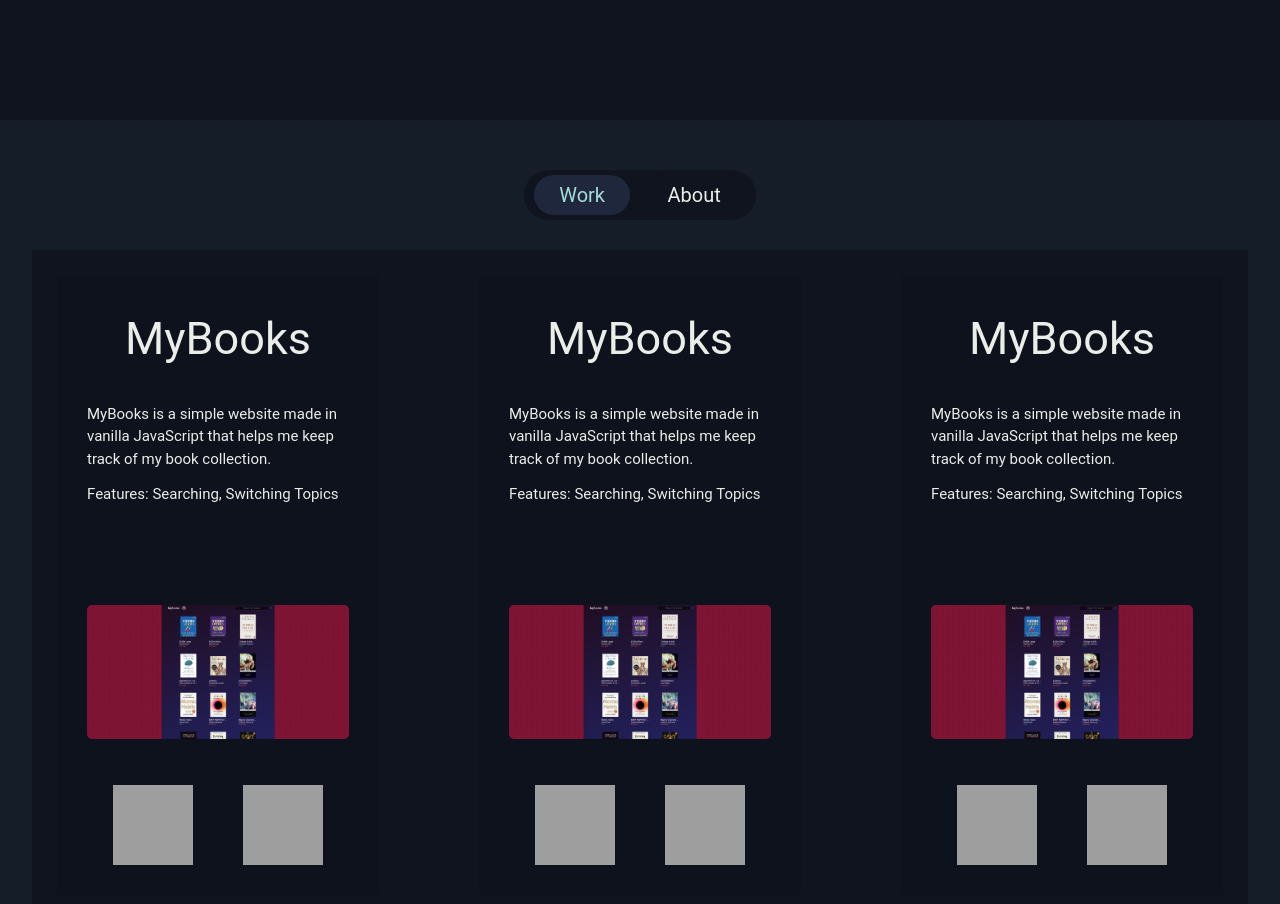
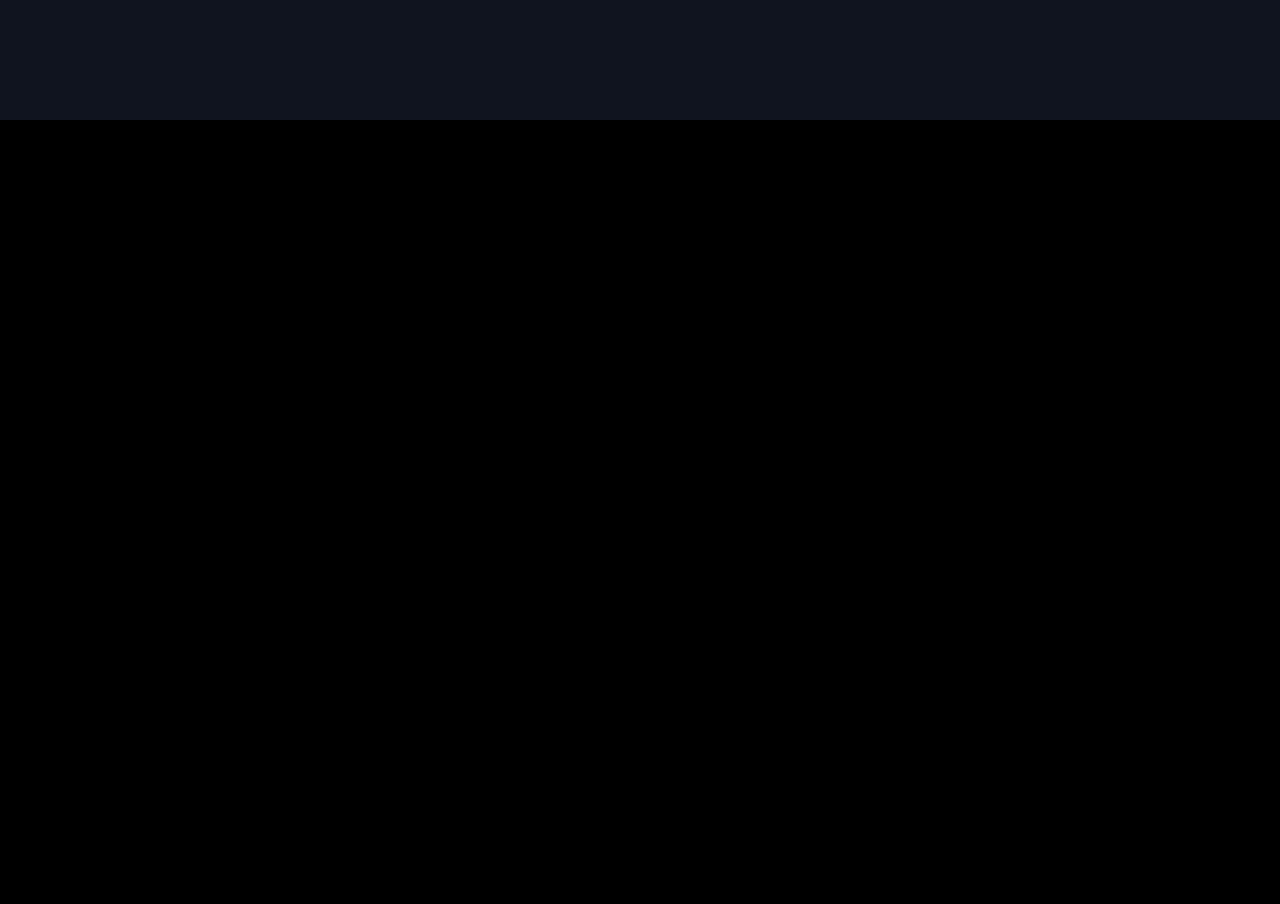
Before and after one commit to KevinHoffmannLU/portfolio, a React (Vite) app: page / in a window 1280 px wide. Shown: the part 680-1584 px from the top of the page. After the commit the page ends 800 px from the top, so only its background shows below. Built offline with nearby package versions, Linux system fonts and the light colour scheme; grey boxes are pictures that could not be loaded.

Commit message:
adding content to the about section and making the projects accept values

```diff
--- a/src/App.tsx
+++ b/src/App.tsx
@@ -1,5 +1,5 @@
 import Main from "./components/Main";
-import Projects from "./components/Projects";
+import View from "./components/View";
 // import Contact from "./components/Contact";
 import { Toaster } from "@/components/ui/toaster";
 
@@ -10,7 +10,9 @@ function App() {
 
       <Toaster />
 
-      <Projects />
+      <div className="hidden 1.5k:block">
+        <View />
+      </div>
 
       {/* <Contact /> */}
     </>
--- a/src/components/About.tsx
+++ b/src/components/About.tsx
@@ -1,5 +1,34 @@
 export default function About() {
   return (
-    <section className="w-[95vw] h-[85vh] bg-[#10141f] mt-12">about</section>
+    <section className="w-[95vw] h-[80vh] 2k:h-[85vh] bg-[#10141f] mt-12 p-12 px-[20rem] flex flex-col text-[2rem] 2k:text-[2.4rem]">
+      <h1 className="text-[4.5rem] 2k:text-[5.5rem] text-center">About Me</h1>
+      <p className="mt-12 w-full text-center">
+        I have always like the idea of being a programmer some day and still
+        fondly remember coding my first shell script when I was 8 years old.
+        Although I never did really pursue the skill, it was always in the back
+        of my mind.
+      </p>
+      <p className="mt-12 w-full text-center">
+        Later in life, while working as a fast food worker, I decided to try out
+        CS50 while on my annual leave and I realized that Software Developement
+        was something I wanted to pursue more seriously. So a couple of months
+        later I handed in my resignation and dived straight into teaching my
+        self all I could about the craft.
+      </p>
+      <p className="mt-12 w-full text-center">
+        I now understand the basics of computer science and have a grasp of how
+        to write clean and efficient code. As I continue my journey to master
+        the art of code I am now looking for oppertunities to work together with
+        orthers, to contribute and learn as much as possible.
+      </p>
+      <section className="mt-[10rem] w-full flex flex-col items-center">
+        <p className="mb-3">
+          If you are interested in working together, please feel free to contact
+          me:
+        </p>
+        <button>Phone Number: (+352)-691-924-533</button>
+        <button>Email: contact@hoffmannkevin.com</button>
+      </section>
+    </section>
   );
 }
--- a/src/components/Projects.tsx
+++ b/src/components/View.tsx
@@ -5,7 +5,7 @@ import Work from "./Work";
 
 type TView = "work" | "about";
 
-export default function Projects() {
+export default function View() {
   const [view, setView] = useState<TView>("work");
 
   return (
--- a/src/components/ViewButtons.tsx
+++ b/src/components/ViewButtons.tsx
@@ -31,7 +31,7 @@ function Button({
   return (
     <button
       onClick={() => onClick(name)}
-      className={`text-[2rem] px-10 py-2 rounded-full ${
+      className={`text-[2rem] 2k:text-[2.4rem] px-10 py-2 rounded-full ${
         name === view ? "text-[#a4dddb] bg-[#1f273c]" : "bg-[#10141f]"
       }`}
     >
--- a/src/components/Work.tsx
+++ b/src/components/Work.tsx
@@ -1,44 +1,104 @@
 export default function Work() {
   return (
-    <section className="w-[95vw] h-[85vh] bg-[#10141f] mt-12 flex items-center justify-center gap-[10rem] p-10">
-      <Project />
-      <Project />
-      <Project />
+    <section className="w-[94vw] h-[80vh] 2k:h-[85vh] bg-[#10141f] mt-12 flex items-center justify-center gap-[10rem] p-10 rounded-lg">
+      <Project project={myBooks} />
+      <Project project={ravenMap} />
+      <Project project={portfolio} />
     </section>
   );
 }
-function Project() {
+
+type TProject = {
+  title: string;
+  description: string;
+  features?: string[];
+  img: string;
+  links: {
+    page: string;
+  };
+  tech: string[];
+};
+
+function Project({ project }: { project: TProject }) {
+  const imgSize = "w-[6rem] h-[6rem]";
+
   return (
-    <section className="p-12 flex flex-col items-center w-[70rem] h-full bg-black/10">
-      <h1 className="text-[4.5rem] text-center">MyBooks</h1>
-      <p className="text-[1.5rem] mt-12 w-full">
-        MyBooks is a simple website made in vanilla JavaScript that helps me
-        keep track of my book collection.
-      </p>
-      <p className="text-[1.5rem] mt-5 w-full">
-        Features: Searching, Switching Topics
-      </p>
+    <section className="p-12 pb-0 flex flex-col items-center w-[70rem] h-full bg-black/10">
+      <h1 className="text-[4.5rem] text-center">{project.title}</h1>
+      <p className="text-[1.7rem] mt-12 w-full">{project.description}</p>
+      <div className="w-full flex gap-10">
+        <p className="text-[1.5rem] mt-5">
+          {project.features ? "Features:" : ""}
+        </p>
+        <ul className="mt-5 text-[1.5rem] list-disc">
+          {project.features?.map((feature: string) => (
+            <li className="">{feature}</li>
+          ))}
+        </ul>
+      </div>
       <a
-        href="https://kevinhoffmannlu.github.io/MyBooks/"
+        href={project.links.page}
         target="_blank"
-        className="mt-[10rem] rounded-lg overflow-hidden"
+        className="mt-auto rounded-lg overflow-hidden"
       >
         <img
-          src="/images/my-books.png"
+          src={project.img}
           alt="CogniBrain"
-          className="object-cover "
+          className="object-cover w-[45rem] h-[25rem]"
         />
       </a>
-      <section className="mt-auto flex justify-center gap-[5rem] w-full h-[8rem]">
-        <img
-          className="w-[8rem] h-[8rem]"
-          src="https://cdn.jsdelivr.net/gh/devicons/devicon@latest/icons/javascript/javascript-original.svg"
-        />
-        <img
-          className="w-[8rem] h-[8rem]"
-          src="https://cdn.jsdelivr.net/gh/devicons/devicon@latest/icons/sass/sass-original.svg"
-        />
+      <section className="mt-auto flex justify-left gap-[3rem] w-full h-[8rem]">
+        {project.tech.map((tech: string) => (
+          <img className={imgSize} src={tech} />
+        ))}
       </section>
     </section>
   );
 }
+
+const myBooks = {
+  title: "MyBooks",
+  description:
+    "MyBooks is a simple website made in vanilla JavaScript that helps me keep track of my book collection.",
+  features: ["Search through books", "Switch between categories"],
+  img: "/images/my-books.png",
+  links: {
+    page: "https://kevinhoffmannlu.github.io/MyBooks/",
+  },
+  tech: [
+    "https://cdn.jsdelivr.net/gh/devicons/devicon@latest/icons/javascript/javascript-original.svg",
+    "https://cdn.jsdelivr.net/gh/devicons/devicon@latest/icons/sass/sass-original.svg",
+  ],
+};
+
+const ravenMap = {
+  title: "RavenMap",
+  description:
+    "MyBooks is a simple website made in vanilla JavaScript that helps me keep track of my book collection.",
+  features: ["Search through books", "Switch between categories"],
+  img: "/images/my-books.pn",
+  links: {
+    page: "https://kevinhoffmannlu.github.io/MyBooks/",
+  },
+  tech: [
+    "https://cdn.jsdelivr.net/gh/devicons/devicon@latest/icons/typescript/typescript-original.svg",
+    "https://cdn.jsdelivr.net/gh/devicons/devicon@latest/icons/react/react-original.svg",
+    "https://cdn.jsdelivr.net/gh/devicons/devicon@latest/icons/nextjs/nextjs-original.svg",
+    "https://cdn.jsdelivr.net/gh/devicons/devicon@latest/icons/tailwindcss/tailwindcss-original.svg",
+  ],
+};
+
+const portfolio = {
+  title: "Portfolio",
+  description:
+    "A simple website made in React to link to my socials and show my work.",
+  img: "/images/portfolio.png",
+  links: {
+    page: "https://hoffmannkevin.com/",
+  },
+  tech: [
+    "https://cdn.jsdelivr.net/gh/devicons/devicon@latest/icons/typescript/typescript-original.svg",
+    "https://cdn.jsdelivr.net/gh/devicons/devicon@latest/icons/react/react-original.svg",
+    "https://cdn.jsdelivr.net/gh/devicons/devicon@latest/icons/tailwindcss/tailwindcss-original.svg",
+  ],
+};
```
